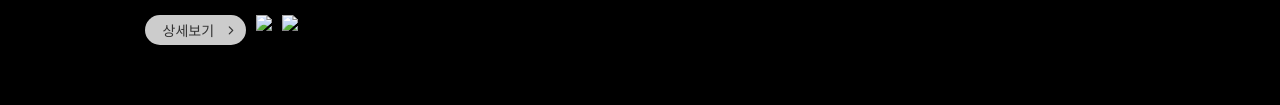
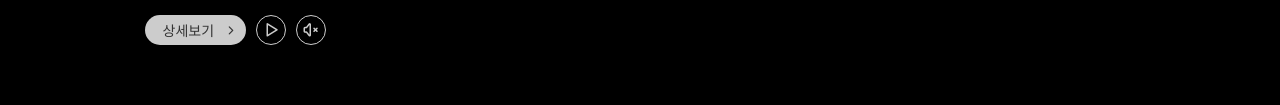
Before and after one commit to uncleGim/clone-cgv, a plain HTML site: page index.html in a window 1280 px wide. Shown: the part 461-566 px from the top of the page. Drawn offline with nearby package versions, Linux system fonts and the light colour scheme.

Commit message:
tabler icon 적용

```diff
--- a/css/video-section.css
+++ b/css/video-section.css
@@ -50,3 +50,16 @@
   display: flex;
   gap: 10px;
 }
+
+#video-section .video-btn {
+  display: flex;
+  justify-content: center;
+  align-items: center;
+  gap: 10px;
+  width: 30px;
+  height: 30px;
+  border: 1px solid rgba(255, 255, 255, 0.8);
+  border-radius: 30px;
+  color: rgba(255, 255, 255, 0.8);
+  font-size: 18px;
+}
--- a/index.html
+++ b/index.html
@@ -175,8 +175,12 @@
               <div>상세보기</div>
               <i class="ti ti-chevron-right"></i>
             </div>
-            <img src="./img/Link.svg" />
-            <img src="./img/Link-1.svg" />
+            <button class="video-btn">
+              <i class="ti ti-player-play"></i>
+            </button>
+            <button class="video-btn">
+              <i class="ti ti-volume-3"></i>
+            </button>
           </div>
         </div>
       </div>
```
